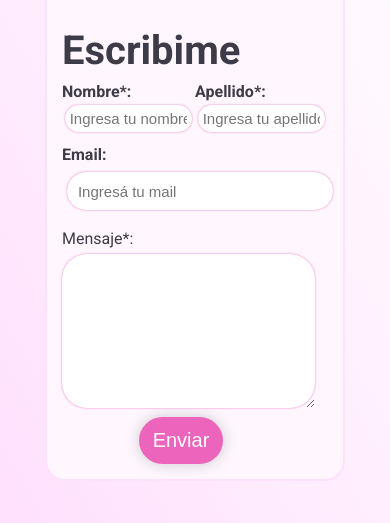
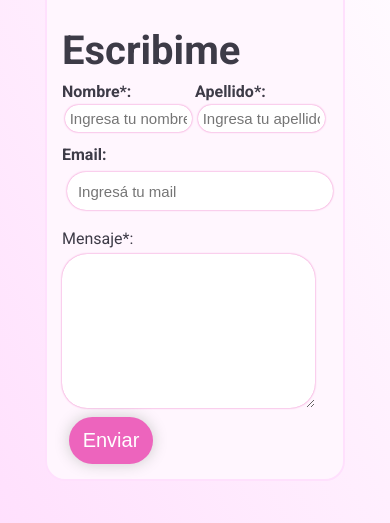
Before and after one commit to sofiimendo/Portafolio-Proyecto, a plain HTML site: page index.html in a window 390 px wide. Shown: the part 1760-2283 px from the top of the page. Drawn offline with Linux system fonts and the light colour scheme.

Commit message:
centrado boton enviar en formulario

```diff
--- a/styles/media.css
+++ b/styles/media.css
@@ -74,7 +74,7 @@
         width: 100%;
     }
     .botonEnviar{
-        margin-left: 77px;
+        margin-left: 7px;
     }
     .fontIcon{
         font-size: 20px;
```
